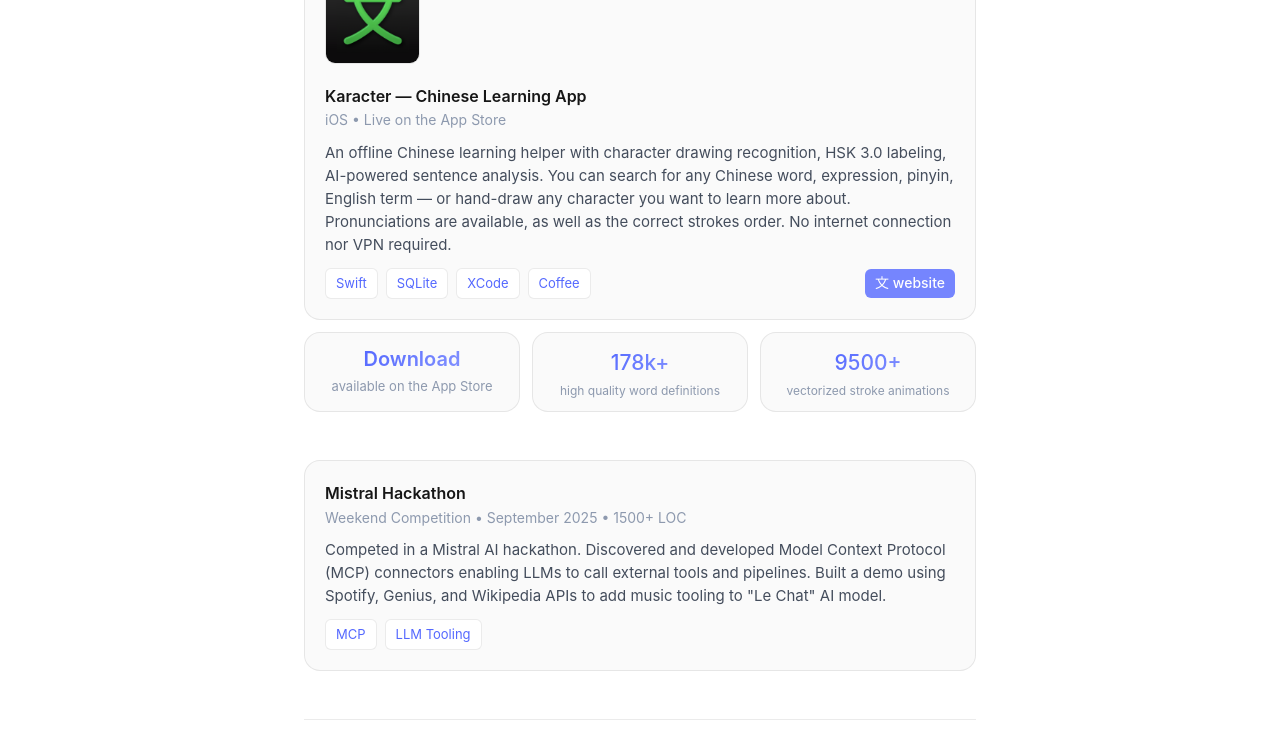
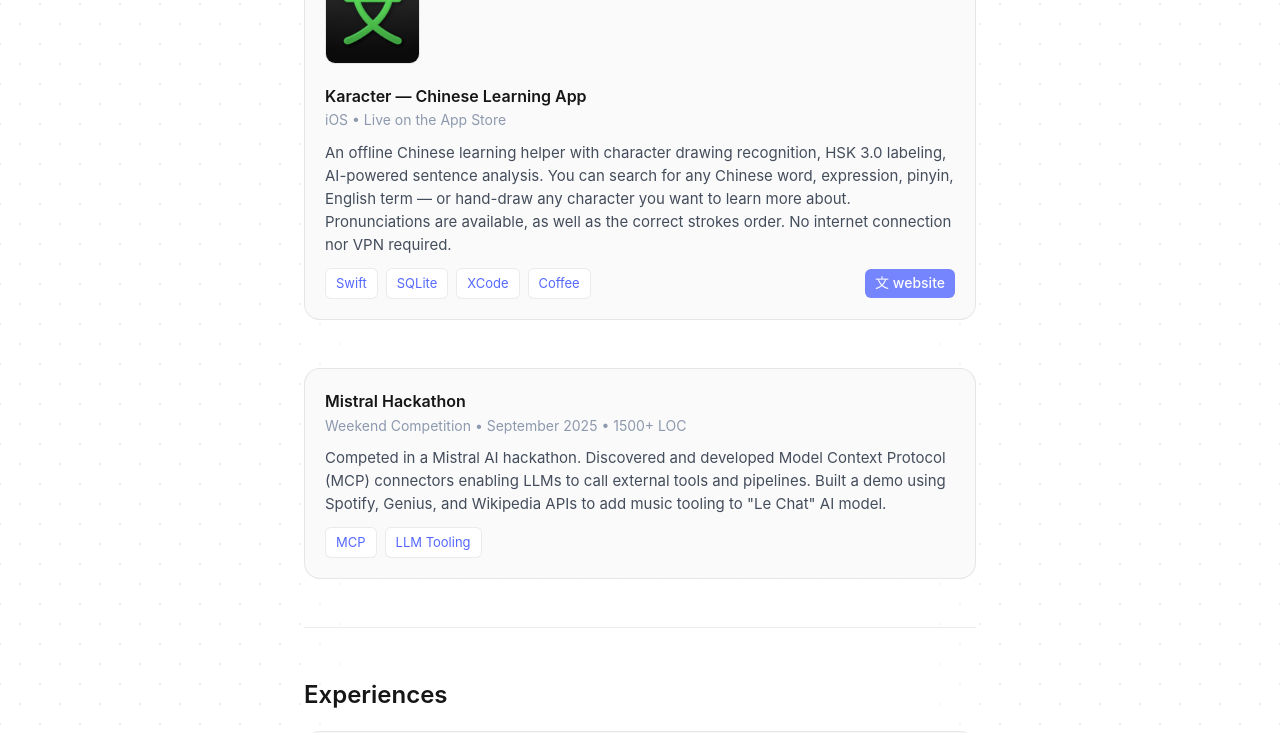
Before and after one commit to El-oan/personal_website, a Vue app: page / in a window 1280 px wide. Shown: the part 636-1369 px from the top of the page. Built offline with nearby package versions, Linux system fonts and the light colour scheme.

Commit message:
[CLEAN] edited css wrappers names, removes stat buttons, added dotted background

```diff
--- a/src/home/HomeView.vue
+++ b/src/home/HomeView.vue
@@ -70,22 +70,6 @@
         </div>
       </div>
 
-      <div class="stats">
-        <a href="https://apps.apple.com/us/app/%E6%96%87-character/id6747664971" target="_blank" style="text-decoration: none">
-          <div class="stat download-card">
-            <div class="download-title">Download</div>
-            <div class="download-subtitle">available on the App Store</div>
-          </div>
-        </a>
-        <div class="stat">
-          <div class="stat-value">178k+</div>
-          <div class="stat-label">high quality word definitions</div>
-        </div>
-        <div class="stat">
-          <div class="stat-value">9500+</div>
-          <div class="stat-label">vectorized stroke animations</div>
-        </div>
-      </div>
     </div>
 
     <div class="card">
--- a/src/home/home.css
+++ b/src/home/home.css
@@ -31,7 +31,12 @@
 body {
   font-family: 'Inter', system-ui, -apple-system, sans-serif;
   color: var(--text-secondary);
-  background: var(--bg-primary);
+  background-color: var(--bg-primary);
+  background-image:
+    radial-gradient(var(--border-color) 1px, transparent 1px),
+    radial-gradient(var(--border-color) 1px, transparent 1px);
+  background-size: 40px 40px;
+  background-position: 0 0, 20px 20px;
   line-height: 1.6;
   font-size: 16px;
   overflow-x: hidden;
@@ -117,6 +122,27 @@
   max-width: 720px;
   margin: 0 auto;
   padding: 80px 24px 120px;
+  position: relative;
+}
+
+.container::before {
+  content: '';
+  position: absolute;
+  inset: 0;
+  background: linear-gradient(
+    90deg,
+    rgba(255, 255, 255, 0) 0%,
+    rgba(255, 255, 255, 0.92) 12%,
+    rgba(255, 255, 255, 0.92) 88%,
+    rgba(255, 255, 255, 0) 100%
+  );
+  pointer-events: none;
+  z-index: 0;
+}
+
+.container > * {
+  position: relative;
+  z-index: 1;
 }
 
 .page-title {
@@ -261,98 +287,6 @@
   outline-offset: 3px;
 }
 
-.download-card {
-  padding: 32px;
-  background: var(--bg-card);
-  border: 0.5px solid var(--border-color);
-  border-radius: var(--radius);
-  display: flex;
-  flex-direction: column;
-  align-items: center;
-  justify-content: center;
-  text-align: center;
-  cursor: pointer;
-  position: relative;
-  overflow: hidden;
-  box-shadow: var(--shadow-sm);
-  transition:
-    transform 0.4s cubic-bezier(0.34, 1.56, 0.64, 1),
-    box-shadow 0.3s ease,
-    border-color 0.3s ease,
-    background 0.3s ease;
-}
-
-.download-card::after {
-  content: '文';
-  position: absolute;
-  font-size: 110px;
-  font-family: system-ui, sans-serif;
-  font-weight: 600;
-  right: -20px;
-  bottom: -53px;
-  opacity: 0;
-  transform: rotate(20deg) translate(40px, 40px) scale(0.8);
-  transition: all 0.5s cubic-bezier(0.34, 1.56, 0.64, 1);
-  color: rgba(84, 104, 255, 0.1);
-  pointer-events: none;
-  z-index: 0;
-}
-
-.download-card:hover {
-  background: linear-gradient(135deg, #d8eee7 0%, #ffffff 50%, #ffffff 100%);
-  transform: translateY(-6px) scale(1.02);
-  box-shadow: 0 20px 40px rgba(84, 104, 255, 0.2);
-  border-color: rgba(84, 104, 255, 0.3);
-}
-
-.download-card:hover::after {
-  opacity: 1;
-  transform: rotate(0deg) translate(0, 0) scale(1);
-}
-
-.download-card:hover .download-title {
-  transform: scale(1.05);
-  letter-spacing: -0.01em;
-  background: linear-gradient(135deg, #059669 0%, #10b981 50%, #34d399 100%);
-  background-clip: text;
-  -webkit-background-clip: text;
-  -webkit-text-fill-color: transparent;
-}
-
-.download-card:hover .download-subtitle {
-  transform: translateY(2px);
-  color: var(--text-primary);
-}
-
-.download-icon {
-  font-size: 48px;
-  margin-bottom: 12px;
-  position: relative;
-  z-index: 1;
-}
-
-.download-title {
-  font-size: 20px;
-  font-weight: 600;
-  background: var(--gradient-text);
-  -webkit-background-clip: text;
-  -webkit-text-fill-color: transparent;
-  background-clip: text;
-  margin-bottom: 6px;
-  line-height: 1.1;
-  position: relative;
-  z-index: 1;
-  transition: transform 0.3s ease, letter-spacing 0.3s ease;
-}
-
-.download-subtitle {
-  font-size: 13px;
-  color: var(--text-muted);
-  position: relative;
-  z-index: 1;
-  transition: transform 0.3s ease, color 0.3s ease;
-}
-
 .links {
   display: flex;
   flex-wrap: wrap;
@@ -362,7 +296,7 @@
 
 .link-button {
   padding: 8px 15px;
-  border-radius: 10px;
+  border-radius: 5px;
   border: 0.5px solid var(--border-color);
   background: var(--bg-card);
   font-size: 15px;
@@ -381,58 +315,6 @@
   color: white;
   border-color: var(--accent-1);
   box-shadow: 0 4px 8px rgba(84, 104, 255, 0.3);
-}
-
-.stats {
-  display: grid;
-  grid-template-columns: repeat(auto-fit, minmax(200px, 1fr));
-  gap: 12px;
-  margin-top: 8px;
-  align-items: stretch;
-}
-
-.stats > a {
-  display: flex;
-}
-
-.stats > a > .stat {
-  flex: 1;
-}
-
-.stat {
-  text-align: center;
-  display: flex;
-  flex-direction: column;
-  align-items: center;
-  justify-content: center;
-  padding: 6px 25px;
-  background: var(--bg-card);
-  border-radius: var(--radius);
-  border: 0.5px solid var(--border-color);
-  transition: var(--transition);
-  height: 100%;
-  min-height: 80px;
-}
-
-.stat:hover {
-  transform: translateY(-1px);
-  box-shadow: 0 4px 12px rgba(84, 104, 255, 0.1);
-}
-
-.stat-value {
-  font-size: 21px;
-  font-weight: 500;
-  margin-bottom: 4px;
-  background: var(--gradient-text);
-  -webkit-background-clip: text;
-  -webkit-text-fill-color: transparent;
-  background-clip: text;
-}
-
-.stat-label {
-  font-size: 12px;
-  color: var(--text-muted);
-  line-height: 1.2;
 }
 
 .divider {
@@ -463,7 +345,4 @@
   h2 {
     font-size: 20px;
   }
-  .stats {
-    grid-template-columns: 1fr;
-  }
 }
--- a/src/karacter/KaracterView.vue
+++ b/src/karacter/KaracterView.vue
@@ -26,11 +26,30 @@
             Contact us
           </a>
         </div>
+
+        <div class="stats-grid fade-in-up" style="animation-delay: 0.15s;">
+          <div class="stat-card">
+            <div class="stat-content">
+              <div class="stat-value counter" data-target="178">0</div>
+              <div class="stat-label">High Quality Definitions</div>
+            </div>
+          </div>
+          <div class="stat-card">
+            <div class="stat-content">
+              <div class="stat-value counter" data-target="9500">0</div>
+              <div class="stat-label">Vectorized Stroke Animations</div>
+            </div>
+          </div>
+          <div class="stat-card">
+
+
+          </div>
+        </div>
       </section>
 
-      <section class="history-section">
-        <div class="history-content">
-          <div class="history-text">
+      <section class="content-section">
+        <div class="feature-block">
+          <div class="feature-text">
             <h2>What is Karacter?</h2>
             <p>
               Karacter is built to be <strong>fast</strong>, <strong>clean</strong>, and <strong>fully offline</strong>.
@@ -51,9 +70,9 @@
         </div>
       </section>
 
-      <section class="history-section">
-        <div class="history-content">
-          <div class="history-text">
+      <section class="content-section">
+        <div class="feature-block">
+          <div class="feature-text">
             <h2>The Story Behind Karacter</h2>
             <p>
               When I arrived in Shanghai, I started learning Chinese. I then discovered Pleco and a
@@ -67,8 +86,8 @@
               process of being a rat employee.
             </p>
           </div>
-          <div class="history-image-wrapper">
-            <img src="/OldLogo.png" alt="Original Karacter Logo" class="history-image" />
+          <div class="feature-image-wrapper">
+            <img src="/OldLogo.png" alt="Original Karacter Logo" class="feature-image" />
             <span class="image-caption">The first logo design. But it looked too similar to Alipay. I made it with Illustrator.</span>
           </div>
         </div>
@@ -88,3 +107,64 @@
     </footer>
   </div>
 </template>
+
+<script setup>
+import { onMounted } from 'vue';
+
+onMounted(() => {
+  const observer = new IntersectionObserver((entries) => {
+    entries.forEach(entry => {
+      if (entry.isIntersecting) {
+        entry.target.classList.add('visible');
+
+        // Trigger counters if it's a counter element
+        if (entry.target.classList.contains('counter')) {
+          animateCounter(entry.target);
+          observer.unobserve(entry.target); // Only animate once
+        }
+      }
+    });
+  }, { threshold: 0.1 });
+
+  // Use a timeout to ensure DOM is ready and animations don't conflict with load
+  setTimeout(() => {
+      document.querySelectorAll('.fade-in, .fade-in-up').forEach(el => observer.observe(el));
+      // Observe counters specifically
+      document.querySelectorAll('.counter').forEach(el => observer.observe(el));
+  }, 100);
+});
+
+function animateCounter(el) {
+  const targetStr = el.dataset.target;
+  const target = parseInt(targetStr);
+
+  if (isNaN(target)) return;
+
+  const duration = 2000; // 2 seconds
+  const fps = 60;
+  const totalFrames = (duration / 1000) * fps;
+  let frame = 0;
+
+  const timer = setInterval(() => {
+    frame++;
+    const progress = frame / totalFrames;
+    const easeOutQuad = progress * (2 - progress); // Ease out effect
+
+    const current = Math.floor(easeOutQuad * target);
+
+    if (frame >= totalFrames) {
+      // Final formatting
+      if (target === 178) el.innerText = '178k+';
+      else if (target === 9500) el.innerText = '9500+';
+      else el.innerText = target;
+
+      clearInterval(timer);
+    } else {
+      // Intermediate formatting
+      if (target === 178) el.innerText = current + 'k+';
+      else if (target === 9500) el.innerText = current + '+';
+      else el.innerText = current;
+    }
+  }, 1000 / fps);
+}
+</script>
```
Also changed, not shown: src/karacter/karacter.css (+49 -158 lines).
